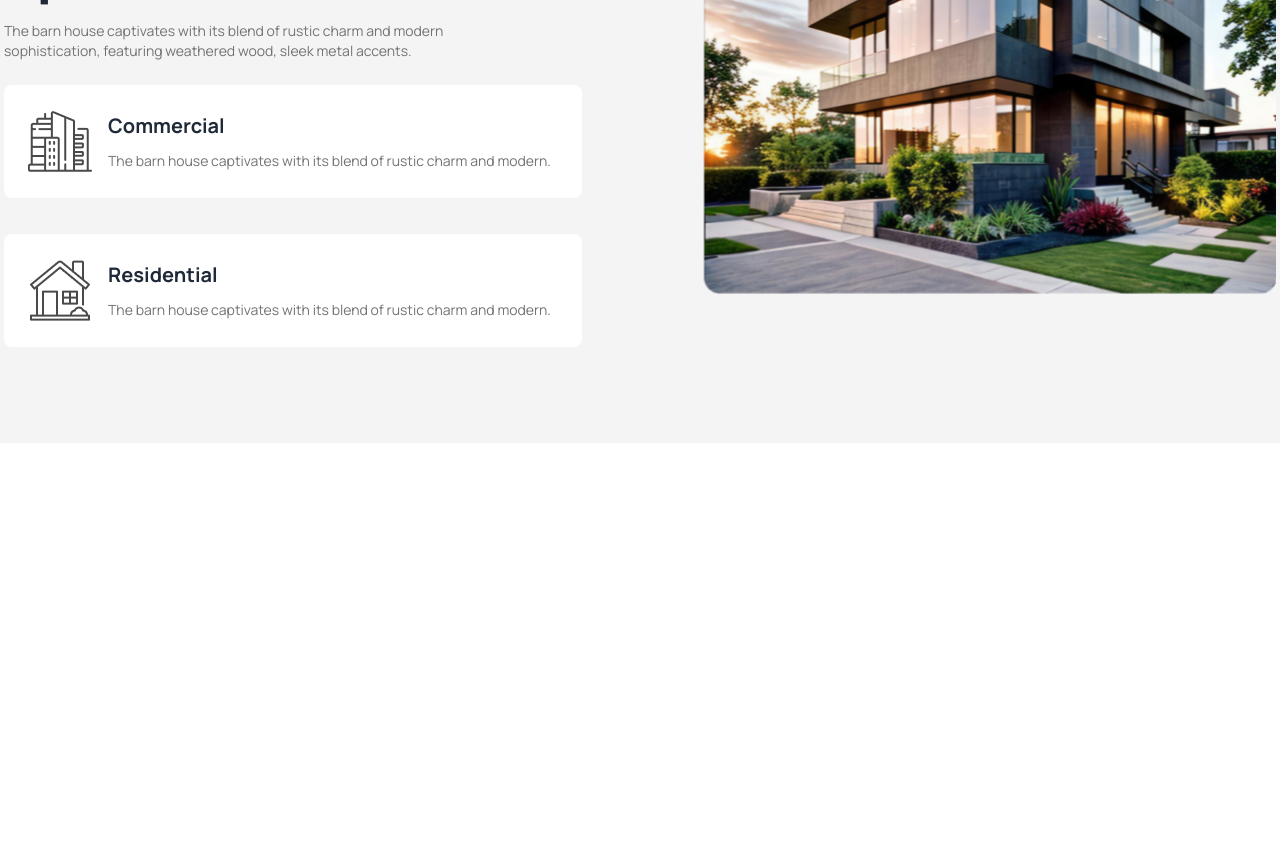
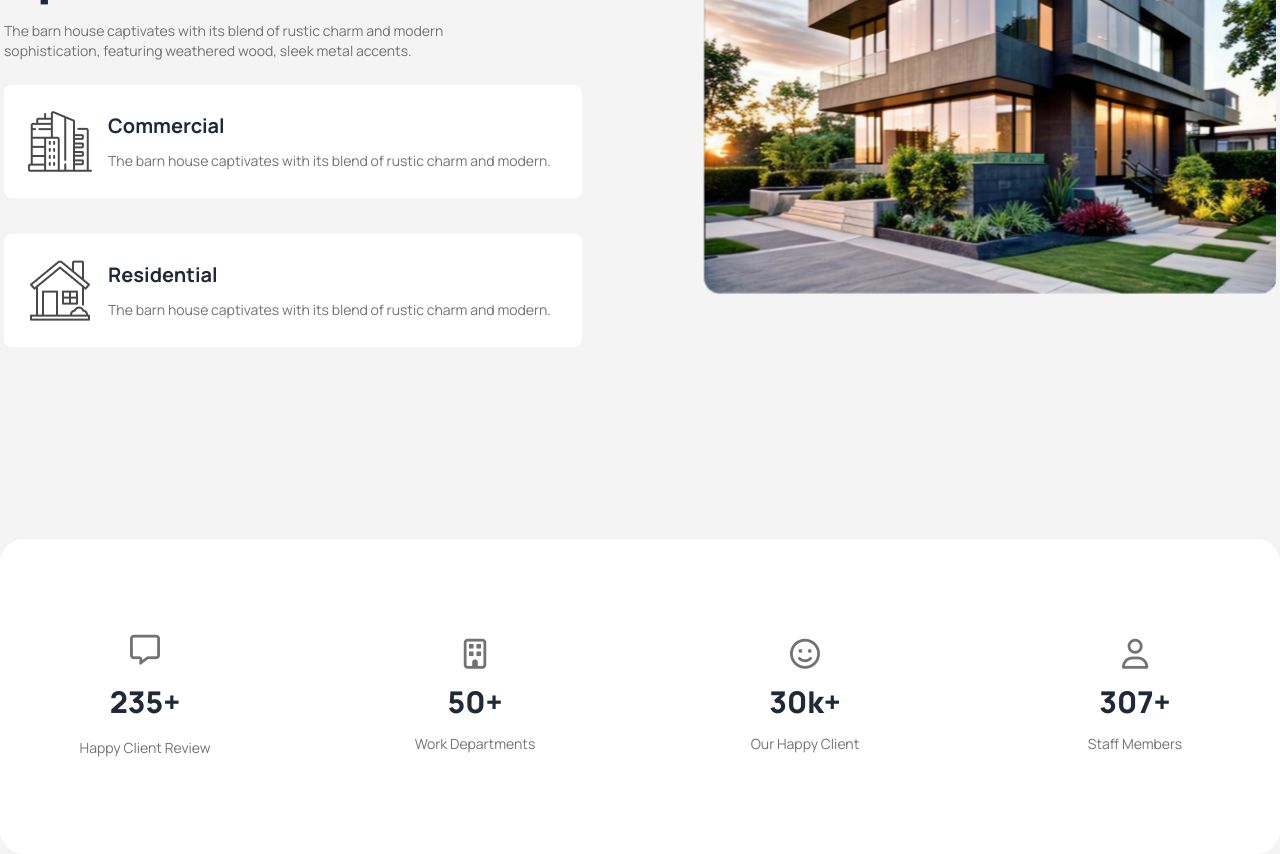
Before and after one commit to MDTAHSINURRAHMAN/Assignment-03, a plain HTML site: page index.html in a window 1280 px wide. Shown: the part 1297-2151 px from the top of the page. Before the commit the page ends 1740 px from the top, so only its background shows below. Drawn offline with nearby package versions, Linux system fonts and the light colour scheme.

Commit message:
Statistics Section Implemented

```diff
--- a/index.html
+++ b/index.html
@@ -38,7 +38,7 @@
       href="https://fonts.googleapis.com/css2?family=Manrope:wght@200..800&display=swap"
       rel="stylesheet"
     />
-    <link rel="stylesheet" href="./style.css">
+    <link rel="stylesheet" href="./style.css" />
     <style>
       .manrope {
         font-family: "Manrope", sans-serif;
@@ -176,7 +176,9 @@
         </div>
       </div>
       <!-- Banner -->
-      <div class="mt-12 md:mt-24 flex flex-col justify-center items-center">
+      <div
+        class="mt-12 md:mt-24 p-4 md:p-2 lg:p-0 flex flex-col justify-center items-center"
+      >
         <div class="mt-3 md:mt-6">
           <img src="./assets/banner.png" alt="" />
         </div>
@@ -270,9 +272,49 @@
               <div class="flex justify-center lg:justify-end">
                 <div class="about-img-part rounded-lg"></div>
               </div>
-              <!-- <div class="flex justify-center lg:justify-end w-full">
-                <div class="about-img rounded-lg w-full"></div>
-              </div> -->
+            </div>
+          </div>
+        </div>
+        <!-- Statistics -->
+        <div
+          class="container mx-auto py-24 px-5 lg:px-1 md:mt-24 bg-white rounded-3xl"
+        >
+          <div class="grid grid-cols-1 md:grid-cols-2 lg:grid-cols-4 gap-12">
+            <div class="flex flex-col justify-center items-center gap-4">
+              <div
+                class="text-3xl text-ss-title flex justify-center items-center"
+              >
+                <i class="fa-regular fa-message"></i>
+              </div>
+              <h3 class="text-3xl text-ss-color font-extrabold leading-snug">235+</h3>
+              <p class="text-sm text-ss-title">Happy Client Review</p>
+            </div>
+            <div class="flex flex-col justify-center items-center gap-3">
+              <div
+                class="text-3xl text-ss-title flex justify-center items-center"
+              >
+              <i class="fa-regular fa-building"></i>
+              </div>
+              <h3 class="text-3xl text-ss-color font-extrabold leading-snug">50+</h3>
+              <p class="text-sm text-ss-title">Work Departments</p>
+            </div>
+            <div class="flex flex-col justify-center items-center gap-3">
+              <div
+                class="text-3xl text-ss-title flex justify-center items-center"
+              >
+              <i class="fa-regular fa-face-smile"></i>
+              </div>
+              <h3 class="text-3xl text-ss-color font-extrabold leading-snug">30k+</h3>
+              <p class="text-sm text-ss-title">Our Happy Client</p>
+            </div>
+            <div class="flex flex-col justify-center items-center gap-3">
+              <div
+                class="text-3xl text-ss-title flex justify-center items-center"
+              >
+              <i class="fa-regular fa-user"></i>
+              </div>
+              <h3 class="text-3xl text-ss-color font-extrabold leading-snug">307+</h3>
+              <p class="text-sm text-ss-title">Staff Members</p>
             </div>
           </div>
         </div>
```
Also changed, not shown: style.css (+0 -26 lines).
